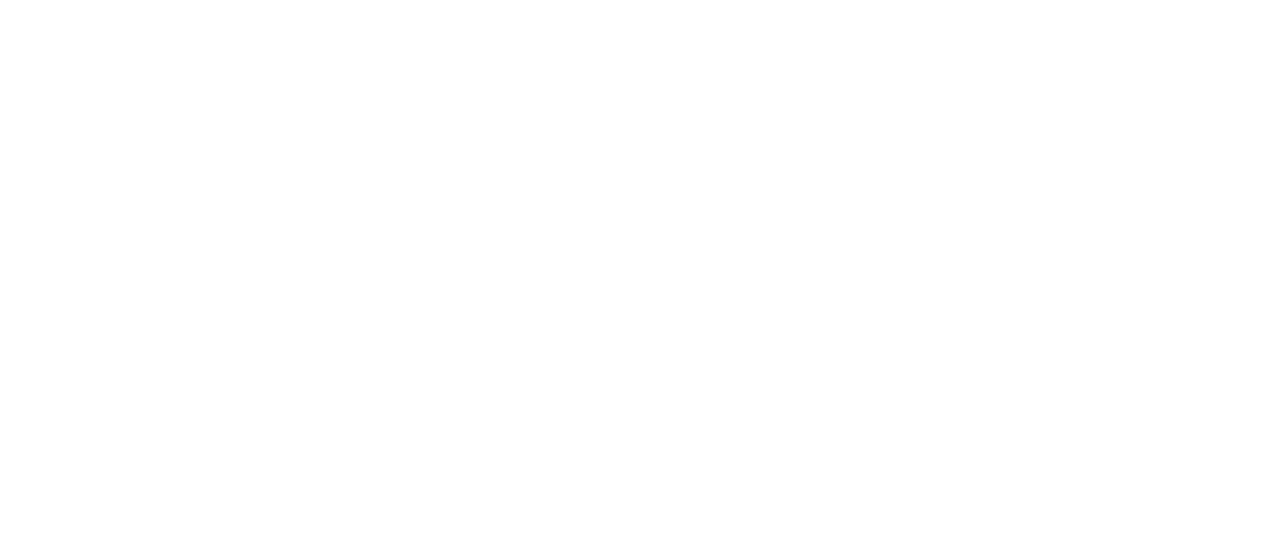
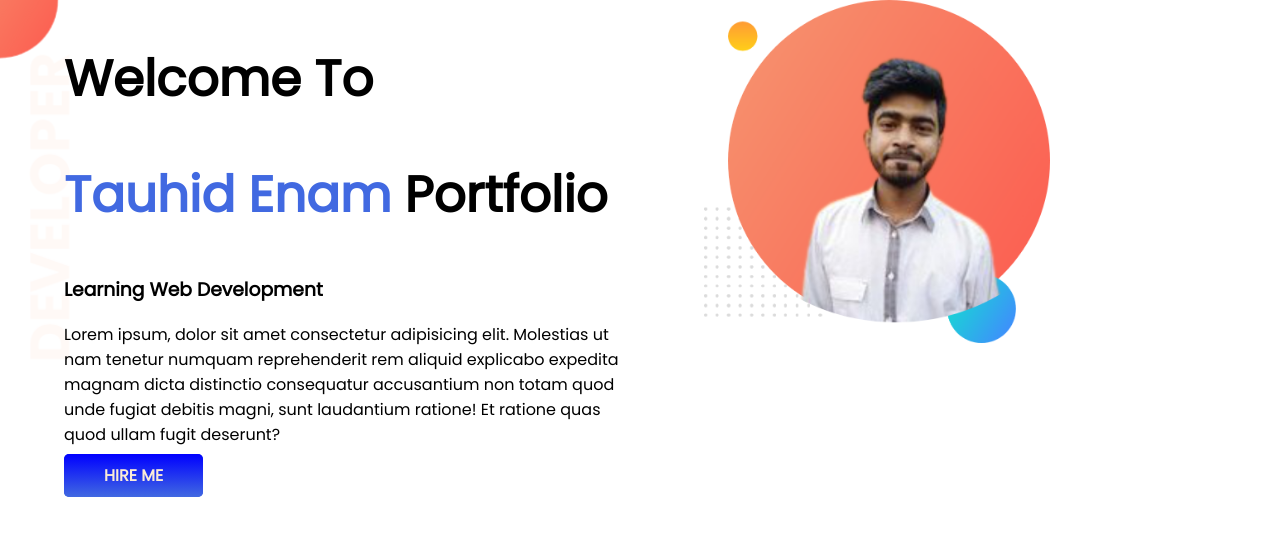
Before and after one commit to TauhidEnam/developer-protfolio, a plain HTML site: page index.html in a window 1280 px wide. Drawn offline with Linux system fonts and the light colour scheme.

Commit message:
top banner added

```diff
--- a/index.html
+++ b/index.html
@@ -5,9 +5,23 @@
     <meta http-equiv="X-UA-Compatible" content="IE=edge">
     <meta name="viewport" content="width=device-width, initial-scale=1.0">
     <title>Tauhid Portfolio</title>
+    <link rel="preconnect" href="https://fonts.googleapis.com">
+    <link rel="preconnect" href="https://fonts.gstatic.com" crossorigin>
+    <link href="https://fonts.googleapis.com/css2?family=Poppins&display=swap" rel="stylesheet">
     <link rel="stylesheet" href="style.css">
 </head>
 <body>
-
+<section class="top-banner">
+    <div class="half-witdh">
+    <h1>Welcome To</h1>
+    <h1><span class="blue-colour">Tauhid Enam</span> Portfolio</h1>
+    <h3>Learning Web Development</h3>
+    <p>Lorem ipsum, dolor sit amet consectetur adipisicing elit. Molestias ut nam tenetur numquam reprehenderit rem aliquid explicabo expedita magnam dicta distinctio consequatur accusantium non totam quod unde fugiat debitis magni, sunt laudantium ratione! Et ratione quas quod ullam fugit deserunt?</p>
+    <a class="link-button" target="_blank" href=https://www.linkedin.com/in/tauhidul-islam-0520881b8>HIRE ME</a>
+</div>
+    <div class="half-witdh">
+        <img src="image/me-with-bg.png" alt="my-image">
+    </div>
+</section>
 </body>
 </html>
--- a/style.css
+++ b/style.css
@@ -0,0 +1,33 @@
+body{
+    font-family: 'Poppins', sans-serif;
+    margin: 0%
+    }
+h1{
+    font-size: 50px;
+}
+.blue-colour{
+    color: royalblue;
+}
+section{
+    display: flex;
+}
+.half-witdh{
+    width: 50%;
+    padding-left: 5%;
+}
+.half-witdh img{
+    width: 60%;
+}
+.link-button{
+    text-decoration: none;
+    background-color: royalblue;
+    padding: 10px 40px;
+    border-radius: 5px;
+    background-image: linear-gradient(blue, royalblue);
+    color: antiquewhite;
+    font-weight: 700;
+}
+.top-banner{
+    background-image: url(image/top-banner.png);
+    background-repeat: no-repeat;
+}
```
Also changed, not shown: image/dream-bg.png (added), image/exp-bg.png (added), image/me-with-bg.png (added), image/my-bg2.png (added), image/top-banner.png (added).
